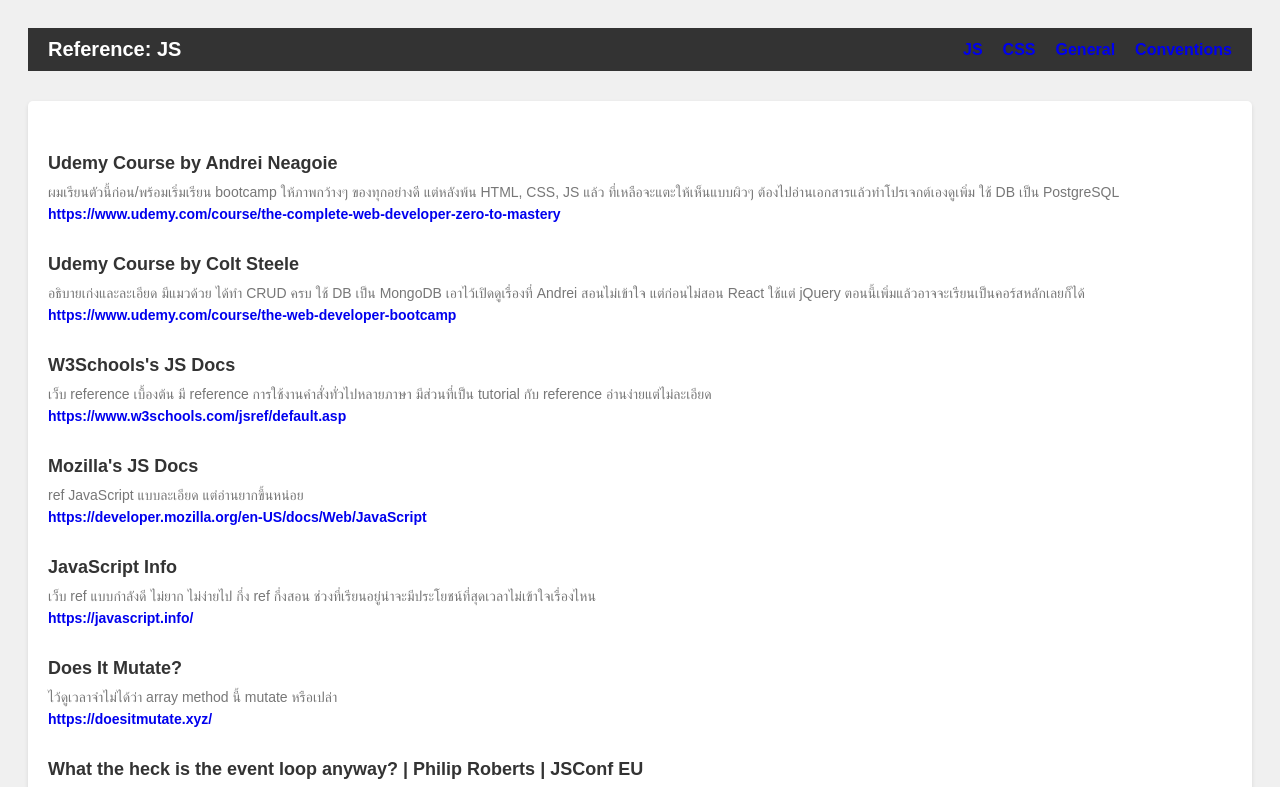
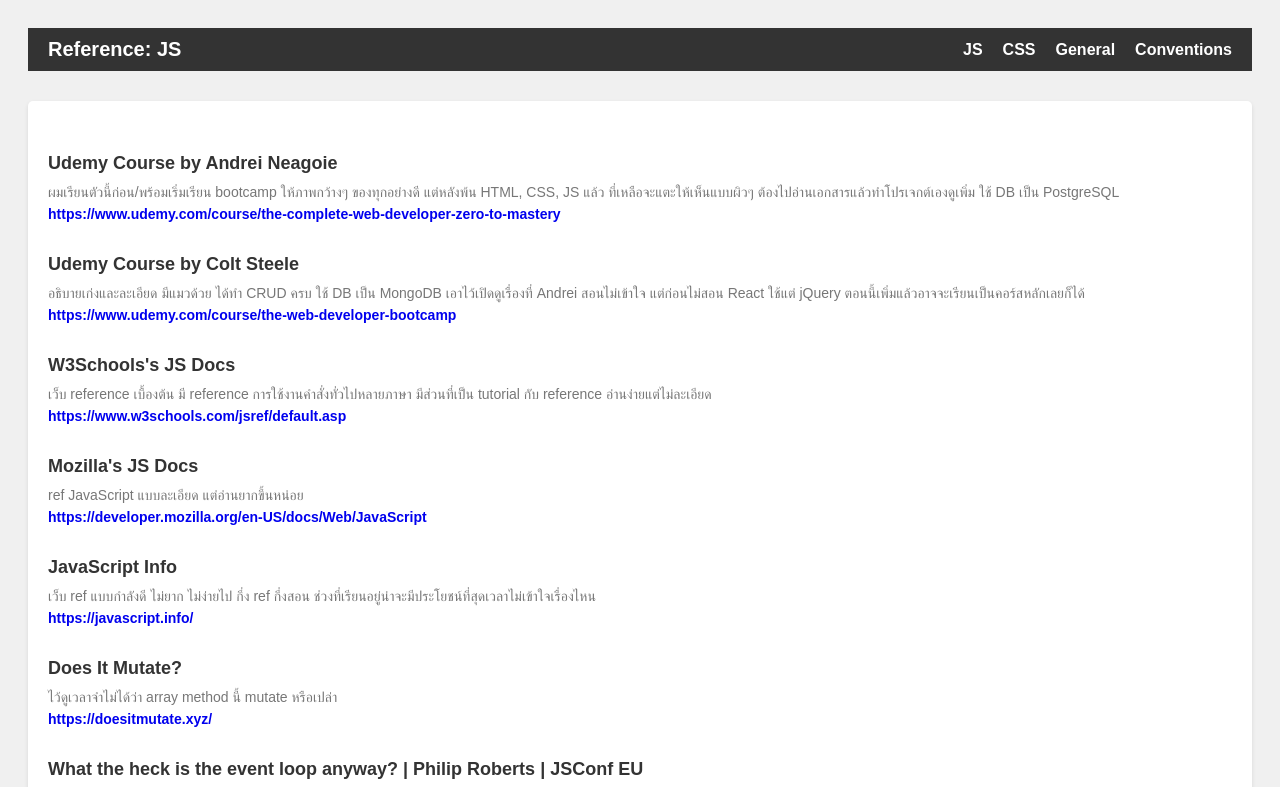
Before and after one commit to wichaisw/beginner-resources, a plain HTML site: page index.html in a window 1280 px wide. Shown: the top 787 px of the page. Drawn offline with Linux system fonts and the light colour scheme.

Commit message:
style: change nav text color

```diff
--- a/styles.css
+++ b/styles.css
@@ -20,6 +20,9 @@
     color: #ffffff;
     padding: 10px 20px;
 
+  }
+  .navbar a {
+    color: #ffffff;
   }
   .navbar a:visited {
     color: #ffffff;
```
